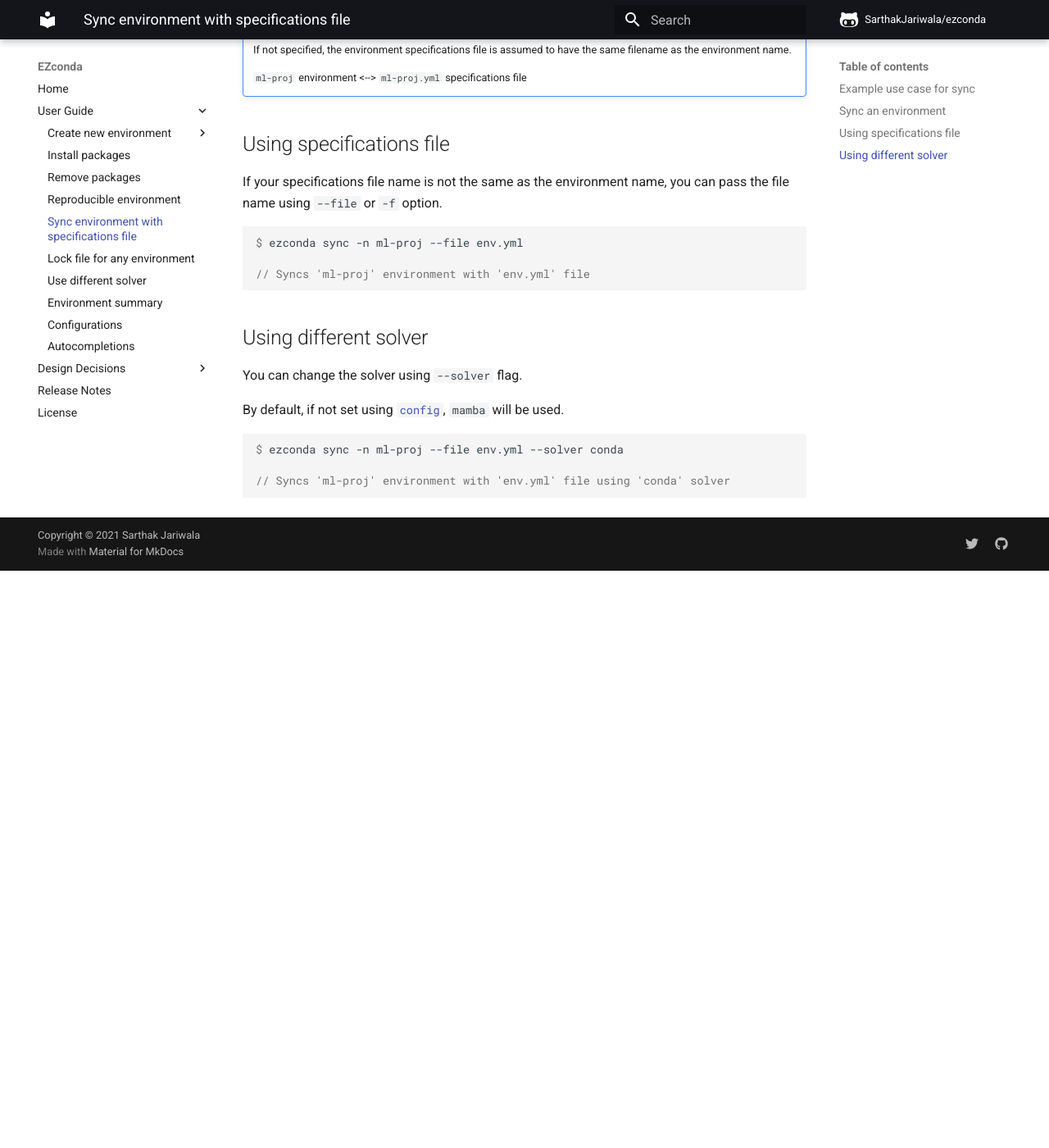
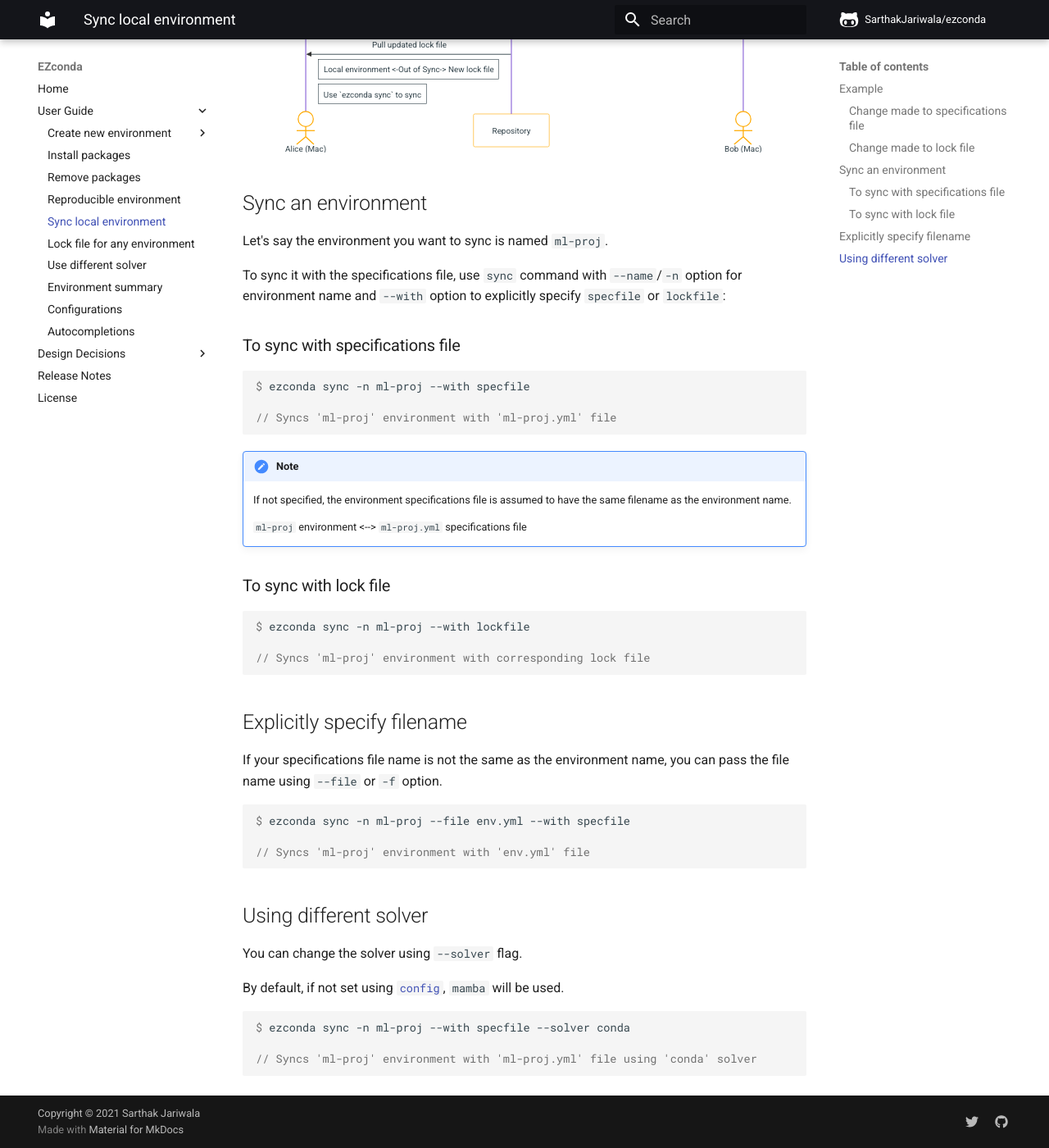
Before and after one commit to SarthakJariwala/ezconda, an MkDocs documentation site: the page built from docs/user_guide/sync_env.md, in a window 1280 px wide and 1400 px high, scrolled down 1179 px. Shown: the whole window at 82% size. Built offline with MkDocs 1.6.1 and Material for MkDocs 9.7.7, drawn with Linux system fonts in a browser that asks for light colours; comment, search, counter and statistics services are not loaded; before the commit the page ends 1875 px from its top, so only the background shows below that; some of the changed text lies outside the part shown.

Commit message:
update docs to match api changes to sync

````diff
--- a/docs/user_guide/sync_env_with_specfile.md
+++ b/docs/user_guide/sync_env.md
@@ -1,8 +1,10 @@
-# Syncing Local Environment with Specifications file
+# Sync Local Environment
 
-Use the **`sync`** command to sync local environment with any changes made to the environment specifications file (`.yml` file).
+Use the **`sync`** command to sync local environment with any changes made to the environment specifications file (`.yml` file) or lock file (`.lock` file).
 
-## Example use case for `sync`
+## Example
+
+### Change made to specifications file
 
 ``` mermaid
 sequenceDiagram
@@ -23,16 +25,36 @@
 !!! Tip
     **`sync`** command is useful when **any change** to the specifications file is **made manually or by a collaborator**.
 
+### Change made to lock file
+
+``` mermaid
+sequenceDiagram
+    actor Alice (Mac)
+    participant Repository
+    actor Bob (Mac)
+    Note right of Alice (Mac): Create env, spec & lock file using EZconda
+    Alice (Mac)->>Repository: Push env, spec & lock file
+    Repository->>Bob (Mac): Pull changes
+    Note right of Repository: Add new dependency to project
+    Note right of Repository: Spec file & Lock file updated to reflect the new addition
+    Bob (Mac)->>Repository: Push changes
+    Repository->>Alice (Mac): Pull updated lock file
+    Note right of Alice (Mac): Local environment <-Out of Sync-> New lock file
+    Note right of Alice (Mac): Use `ezconda sync` to sync
+```
+
 ## Sync an environment
 
 Let's say the environment you want to sync is named `ml-proj`.
 
-To sync it with the specifications file, use `sync` command with `--name` or `-n` option:
+To sync it with the specifications file, use `sync` command with `--name`/`-n` option for environment name and `--with` option to explicitly specify `specfile` or `lockfile`:
+
+### To sync with specifications file
 
 <div class="termy">
 
 ```console
-$ ezconda sync -n ml-proj
+$ ezconda sync -n ml-proj --with specfile
 
 // Syncs 'ml-proj' environment with 'ml-proj.yml' file
 ```
@@ -44,15 +66,27 @@
 
     `ml-proj` environment <--> `ml-proj.yml` specifications file
 
+### To sync with lock file
 
-## Using specifications file
+<div class="termy">
+
+```console
+$ ezconda sync -n ml-proj --with lockfile
+
+// Syncs 'ml-proj' environment with corresponding lock file
+```
+
+</div>
+
+
+## Explicitly specify filename
 
 If your specifications file name is not the same as the environment name, you can pass the file name using `--file` or `-f` option.
 
 <div class="termy">
 
 ```console
-$ ezconda sync -n ml-proj --file env.yml
+$ ezconda sync -n ml-proj --file env.yml --with specfile
 
 // Syncs 'ml-proj' environment with 'env.yml' file
 ```
@@ -69,9 +103,9 @@
 <div class="termy">
 
 ```console
-$ ezconda sync -n ml-proj --file env.yml --solver conda
+$ ezconda sync -n ml-proj --with specfile --solver conda
 
-// Syncs 'ml-proj' environment with 'env.yml' file using 'conda' solver
+// Syncs 'ml-proj' environment with 'ml-proj.yml' file using 'conda' solver
 ```
 
 </div>
--- a/mkdocs.yml
+++ b/mkdocs.yml
@@ -44,7 +44,7 @@
     - Install packages : "user_guide/install_packages.md"
     - Remove packages : "user_guide/remove_packages.md"
     - Reproducible environment : "user_guide/recreate_env.md"
-    - Sync environment with specifications file : "user_guide/sync_env_with_specfile.md"
+    - Sync local environment : "user_guide/sync_env.md"
     - Lock file for any environment : "user_guide/lock_existing_env.md"
     - Use different solver: "user_guide/changing_solvers.md"
     - Environment summary: "user_guide/summary.md"
````
